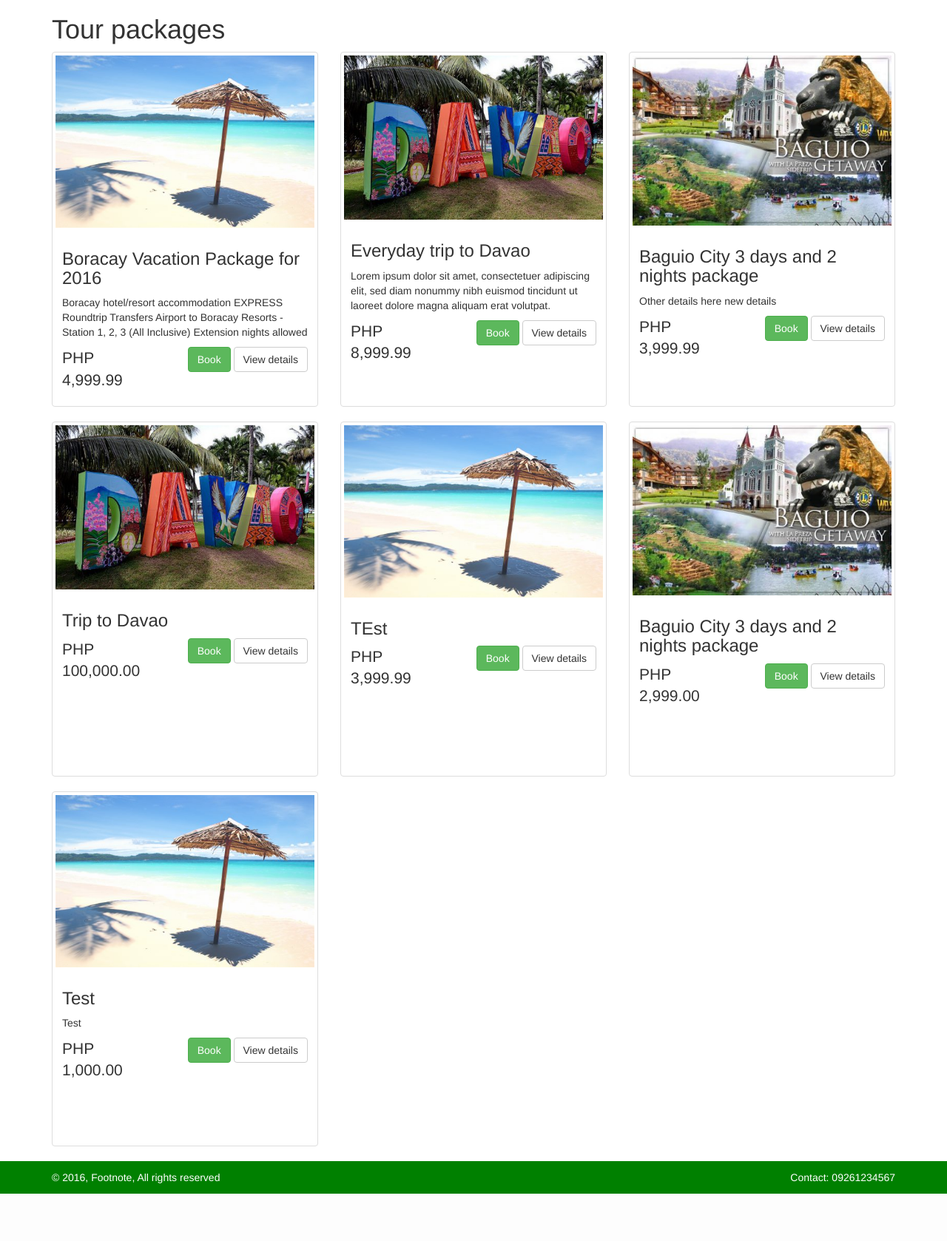
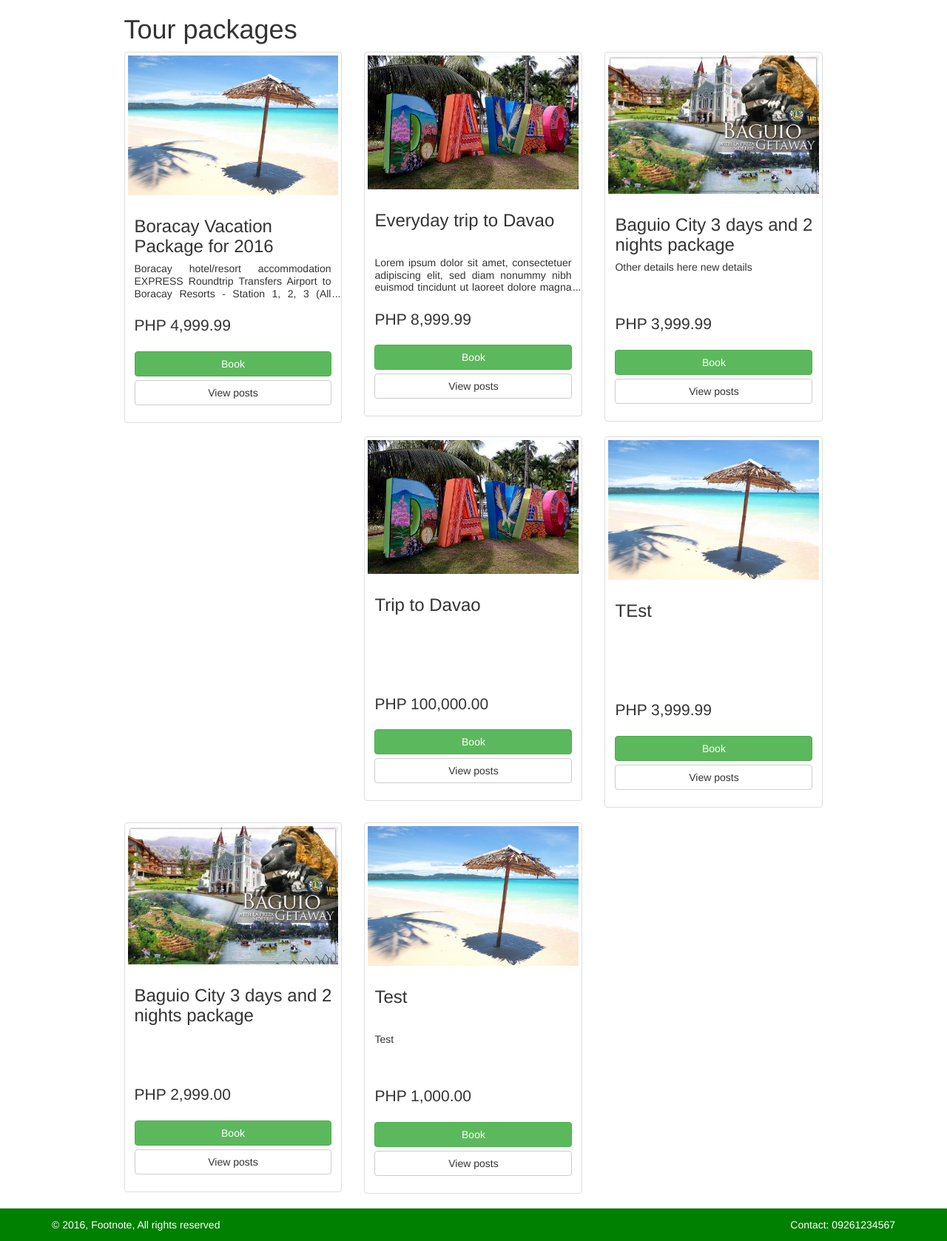
Before and after one commit to leomarbucud/fn, a PHP site: page /fn/tourpackages.php in a window 1280 px wide. Shown: the part 50-1728 px from the top of the page at 74% size. Before the commit the page ends 1664 px from the top, so only its background shows below. Run offline with PHP 8.4, Linux system fonts and the light colour scheme; data comes from the database, SQL or seed files in the repository; some libraries are stand-ins or nearby versions.

Commit message:
Top 5 destinations based on users' feedback Clean layout Etc.

```diff
--- a/action/action.add.hotel.php
+++ b/action/action.add.hotel.php
@@ -6,6 +6,7 @@ function save() {
 
 	$hotel_name = httpPost('hotel_name');
 	$hotel_details = httpPost('hotel_details');
+	$hotel_link = httpPost('hotel_link');
 
 
     $sql =  "INSERT INTO ";
@@ -13,17 +14,20 @@ function save() {
 	$sql .= "(";
 	$sql .= "`hotel_name`, ";
 	$sql .= "`hotel_details`, ";
+	$sql .= "`hotel_link`, ";
 	$sql .= "`date_created` ";
 	$sql .= ")";
 	$sql .= "VALUES ";
 	$sql .= "(";
 	$sql .= ":hotel_name, ";
 	$sql .= ":hotel_details, ";
+	$sql .= ":hotel_link, ";
 	$sql .= "now() ";
 	$sql .= ")";
 
 	return $db->query($sql, array("hotel_name" => $hotel_name,
-						"hotel_details" => $hotel_details
+						"hotel_details" => $hotel_details,
+						"hotel_link" => $hotel_link
 						));
 
 }
--- a/assets/css/footnote.css
+++ b/assets/css/footnote.css
@@ -832,3 +832,46 @@ body {
 .flag.is-paid:before {
     border-color: rgba(206,3,5,0.7) transparent transparent rgba(206,3,5,0.7)
 }
+
+/* styles for '...' */
+.block-with-text {
+  /* hide text if it more than N lines  */
+  overflow: hidden;
+  /* for set '...' in absolute position */
+  position: relative;
+  /* use this value to count block height */
+  line-height: 1.2em;
+  /* max-height = line-height (1.2) * lines max number (3) */
+  /*min-height: 50px; */
+  max-height: 50px;
+  /* fix problem when last visible word doesn't adjoin right side  */
+  text-align: justify;
+  /* place for '...' */
+  margin-right: -12px;
+  padding-right: 13px;
+}
+/* create the ... */
+.block-with-text:before {
+  /* points in the end */
+  content: '...';
+  /* absolute position */
+  position: absolute;
+  /* set position to right bottom corner of block */
+  right: 0;
+  bottom: 0;
+}
+/* hide ... if we have text, which is less than or equal to max lines */
+.block-with-text:after {
+  /* points in the end */
+  content: '';
+  /* absolute position */
+  position: absolute;
+  /* set position to right bottom corner of text */
+  right: 0;
+  /* set width and height */
+  width: 1em;
+  height: 1em;
+  margin-top: 0.2em;
+  /* bg color = bg color under block */
+  background: white;
+}
--- a/config.php
+++ b/config.php
@@ -37,6 +37,7 @@ $config['var']['hash_password'] = '^#$4%9f+1^p9)M@4M)V$';
 $config['var']['default_profile_pic'] = '1476196571_18_41b586905e6233e72b076191f8bf9512.png';
 $config['var']['anonymous_id'] = '45';
 $config['var']['rebook_amount'] = '1000';
+$config['var']['dest_rank'] = 'user';
 
 // post config
 $config['post']['post_per_page'] = 5;
--- a/include/include.admin.add.hotel.php
+++ b/include/include.admin.add.hotel.php
@@ -34,6 +34,11 @@ $s = new Session;
                                 <div class="help-block with-errors"></div>
                             </div>
                             <div class="form-group">
+                                <label for="airline_name" class="control-label">Hotel Website</label>
+                                <input type="text" class="form-control" id="hotel_link" name="hotel_link" required>
+                                <div class="help-block with-errors"></div>
+                            </div>
+                            <div class="form-group">
                                 <button type="submit" class="btn btn-primary">Save</button>
                                 <a href="<?=$config['url']['base_path']?>/hotels.php" class="btn btn-default">
                                         Back
--- a/include/include.admin.edit.hotel.php
+++ b/include/include.admin.edit.hotel.php
@@ -5,6 +5,7 @@ $sql =  "SELECT ";
 $sql .= "hotel_id, ";
 $sql .= "hotel_name, ";
 $sql .= "hotel_details, ";
+$sql .= "hotel_link, ";
 $sql .= "date_created ";
 $sql .= "FROM ";
 $sql .= "hotels ";
@@ -51,6 +52,11 @@ $hotel = $db->row($sql, array("hotel_id" => $hotel_id));
                                 <div class="help-block with-errors"></div>
                             </div>
                             <div class="form-group">
+                                <label for="hotel_name" class="control-label">Hotel Website</label>
+                                <input type="text" class="form-control" id="hotel_link" name="hotel_link" required value="<?=$hotel['hotel_link']?>">
+                                <div class="help-block with-errors"></div>
+                            </div>
+                            <div class="form-group">
                                 <button type="submit" class="btn btn-primary">Save</button>
                                 <a href="<?=$config['url']['base_path']?>/hotels.php" class="btn btn-default">
                                         Back
--- a/include/include.admin.hotels.php
+++ b/include/include.admin.hotels.php
@@ -6,6 +6,7 @@ $sql =  "SELECT ";
 $sql .= "hotel_id, ";
 $sql .= "hotel_name, ";
 $sql .= "hotel_details, ";
+$sql .= "hotel_link, ";
 $sql .= "date_created ";
 $sql .= "FROM ";
 $sql .= "hotels ";
@@ -40,6 +41,7 @@ $hotels = $db->rows($sql);
                                 <th>ID</th>
                                 <th>Name</th>
                                 <th>Details</th>
+                                <th>Website</th>
                                 <th>Action</th>
                             </tr>
                         </thead>
@@ -49,6 +51,7 @@ $hotels = $db->rows($sql);
                                 <td><?=$hotel['hotel_id']?></td>
                                 <td><?=$hotel['hotel_name']?></td>
                                 <td><?=$hotel['hotel_details']?></td>
+                                <td><a href="<?=$hotel['hotel_link']?>" target="_blank"><?=$hotel['hotel_link']?></a></td>
                                 <td class="text-center">
                                     <a href="<?=$config['url']['base_path']?>/hotels.php?action=edit&id=<?=$hotel['hotel_id']?>" class="btn btn-default btn-xs">
                                         <span class="glyphicon glyphicon-pencil" aria-hidden="true"></span> Edit
--- a/include/include.side.bar.php
+++ b/include/include.side.bar.php
@@ -35,7 +35,7 @@
     <h4>Admin Settings</h4>
     <ul>
         <li class="active"><a href="<?=$config['url']['base_path']?>/admin.php?action=view&type=users"><span class="glyphicon glyphicon-user"></span> Users</a></li>
-        <li><a href="<?=$config['url']['base_path']?>/admin.php?action=view&type=ads"><span class="glyphicon glyphicon-flag"></span> Ads</a></li>
+        <!-- <li><a href="<?=$config['url']['base_path']?>/admin.php?action=view&type=ads"><span class="glyphicon glyphicon-flag"></span> Ads</a></li> -->
         <li><a href="<?=$config['url']['base_path']?>/posts.php"><span class="glyphicon glyphicon-list-alt"></span> Pending Posts</a></li>
     </ul>
     <h4>Agency Settings</h4>
--- a/include/include.tour.package.details.php
+++ b/include/include.tour.package.details.php
@@ -27,7 +27,8 @@ $sql .= "p.package_trip, ";
 $sql .= "g.place_details, ";
 $sql .= "g.gallery_id, ";
 $sql .= "h.hotel_name, ";
-$sql .= "h.hotel_details ";
+$sql .= "h.hotel_details, ";
+$sql .= "h.hotel_link ";
 $sql .= "FROM ";
 $sql .= "`packages` as p ";
 $sql .= "LEFT JOIN ";
@@ -141,6 +142,8 @@ $available_flights = $db->rows($sql,
 							<?php else : ?>
 								<?=$package_details['hotel_name']?>
 								<br/>
+								Website: <a href="<?=$package_details['hotel_link']?>" target="_blank"><?=$package_details['hotel_name']?></a>
+								<br/>
 								<?=$package_details['hotel_details']?>
 							<?php endif; ?>
 						</dl>
--- a/include/include.tour.packages.all.php
+++ b/include/include.tour.packages.all.php
@@ -29,25 +29,21 @@ $place_packages = $db->rows($sql);//, array("place_id" => $place_id));
 <div class="m-t-50">
 	<div class="container">
 		<div class="row">
-			<div class="col-md-12">
+			<div class="col-md-1"></div>
+			<div class="col-md-10">
 				<h1>Tour packages</h1>
 				<div class="row">
 					<?php foreach ($place_packages as $package) : ?>
 						<div class="col-sm-12 col-md-4">
-							<div class="thumbnail" style="height: 480px;">
-								<img src="<?=$config['url']['places']?>/<?=$package['place_image']?>" alt="<?=$package['place_name']?>">
+							<div class="thumbnail">
+								<img src="<?=$config['url']['places']?>/<?=$package['place_image']?>" alt="<?=$package['place_name']?>" style="max-height: 220px;">
 								<div class="caption">
-									<h3><?=$package['package_name']?></h3>
-									<p><?=$package['package_details']?></p>
-									<div class="row">
-										<div class="col-xs-12 col-md-5">
-											<p class="lead">PHP <?=money_format('%i', $package['package_price'])?></p>
-										</div>
-										<div class="col-xs-12 col-md-7" style="text-align: right;">
-											<a href="<?=$config['url']['base_path']?>/tourpackage.php?action=view_details&package_id=<?=$package['package_id']?>" class="btn btn-success" role="button">Book</a>
-											<a href="<?=$config['url']['base_path']?>/tourpackage.php?action=view_details&package_id=<?=$package['package_id']?>" class="btn btn-default" role="button">View details</a>
-										</div>
-									</div>
+									<h3 style="height: 52px;"><?=$package['package_name']?></h3>
+									<div style="height: 70px;">
+							        	<p class="block-with-text"><?=$package['package_details']?></p>
+							        </div>
+									<p class="lead">PHP <?=money_format('%i', $package['package_price'])?></p>
+							        <p><a href="<?=$config['url']['base_path']?>/tourpackage.php?action=view_details&package_id=<?=$package['package_id']?>" class="btn btn-success btn-block" role="button">Book</a> <a href="<?=$config['url']['base_path']?>/search.php?q=<?=$package['place_name']?>" class="btn btn-default btn-block" role="button">View posts</a></p>
 								</div>
 							</div>
 						</div>
@@ -59,6 +55,7 @@ $place_packages = $db->rows($sql);//, array("place_id" => $place_id));
 						<?php endif; ?>
 					</div>
 				</div>
+				<div class="col-md-1"></div>
 			</div>
 		</div>
 
```
Also changed, not shown: action/action.update.hotel.php (+5 -2 lines), include/include.destinations.php (+52 -13 lines), include/include.splash.php (+28 -6 lines), include/include.tour.packages.php (+7 -12 lines), assets/images/uploads/places/1485785162_e0ade40aca238a1a2507bbc84635c178.jpg (added), assets/images/uploads/posts/1485781526__7819c564b66d3035443e751efb48de0a.jpg (added).
